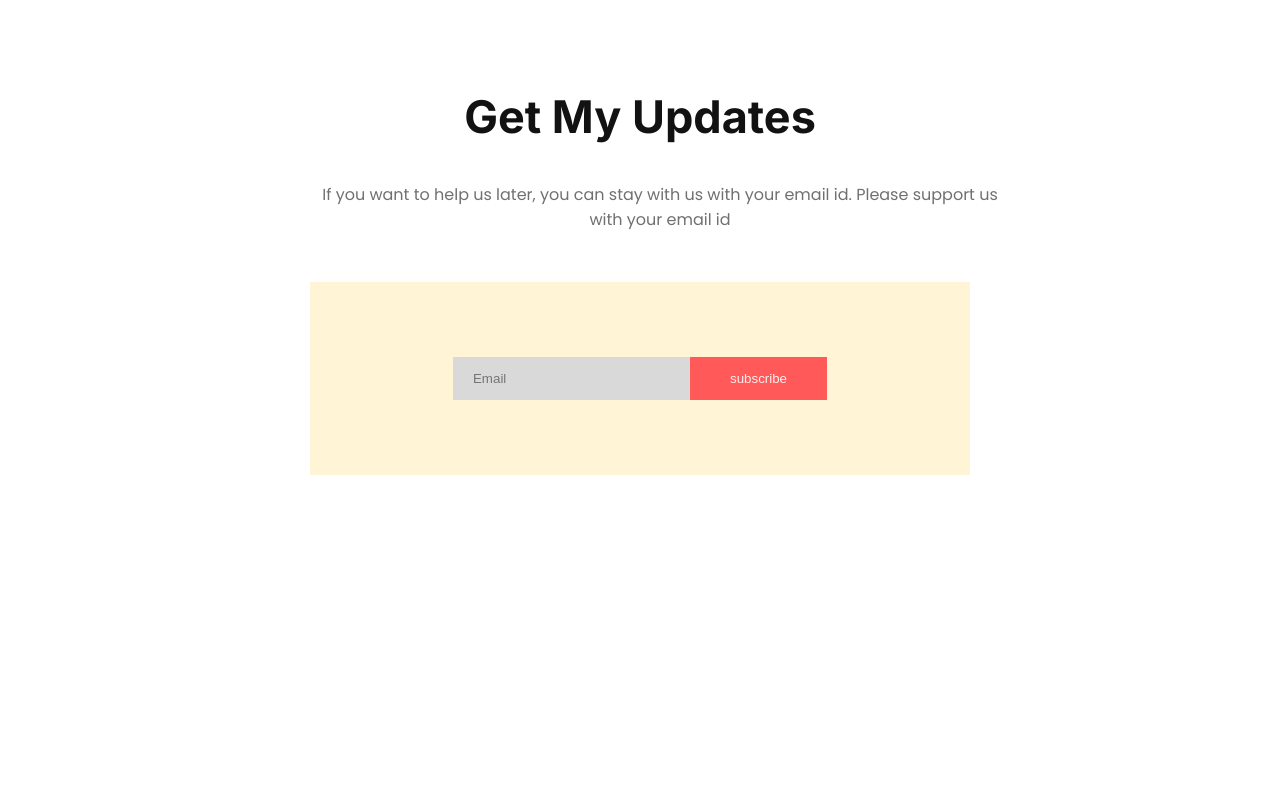
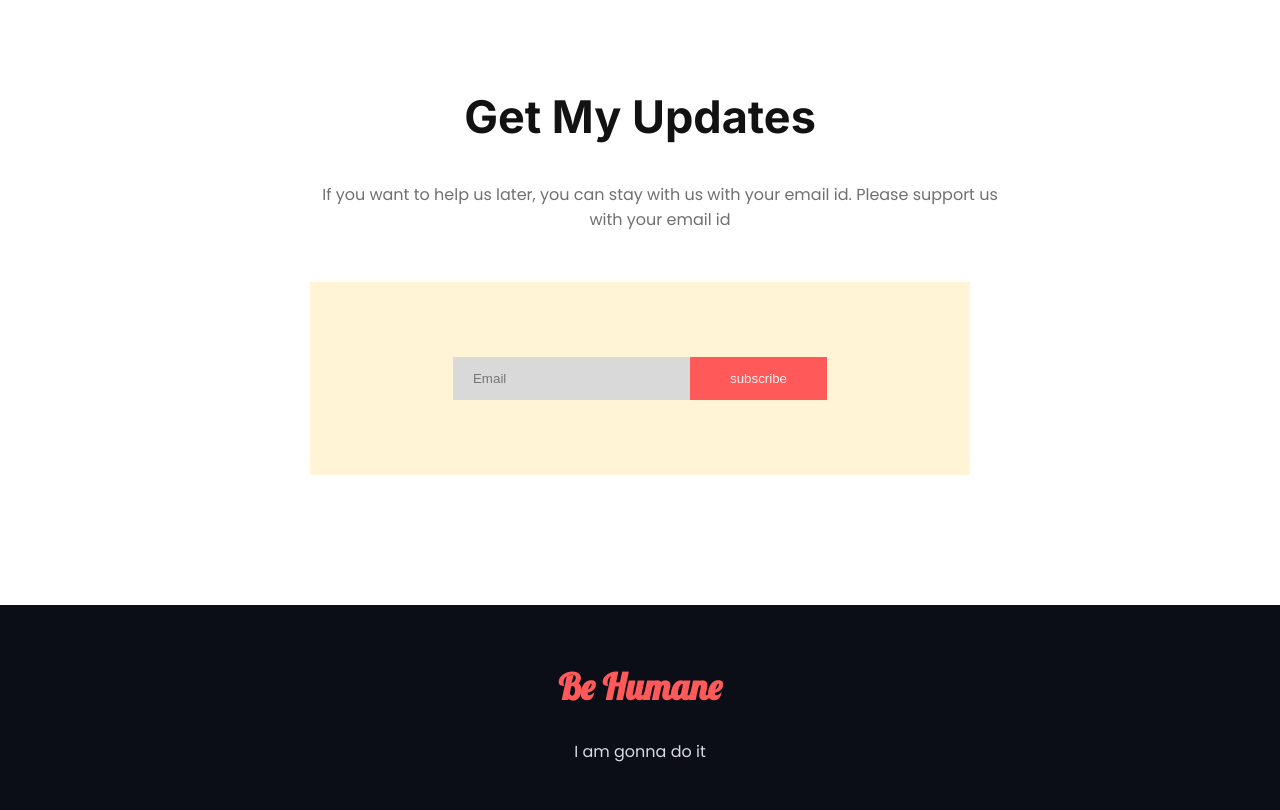
Before and after one commit to SumontoRoy/helping-hand, a plain HTML site: page index.html in a window 1280 px wide. Shown: the part 1809-2619 px from the top of the page. Before the commit the page ends 2414 px from the top, so only its background shows below. Drawn offline with Linux system fonts and the light colour scheme.

Commit message:
footer part update

```diff
--- a/css/style.css
+++ b/css/style.css
@@ -147,3 +147,17 @@ a{
     background-color: #FF5959;
     color: #FFEEEE;
 }
+#footer-part{
+    text-align: center;
+    padding: 30px 0px;
+    background-color: #0B0D17;
+    color: #FF5959;
+}
+#footer-part h2{
+    font-family: 'Lobster', cursive;
+    font-size: 36px;
+}
+#footer-part p{
+    font-family: 'Poppins', sans-serif;
+    color: #D9DBE1;
+}
--- a/index.html
+++ b/index.html
@@ -73,6 +73,10 @@
             </form>
         </div>
     </section>
+    <footer id="footer-part">
+        <h2>Be Humane</h2>
+        <p>I am gonna do it</p>
+    </footer>
 </body>
 
 </html>
```
